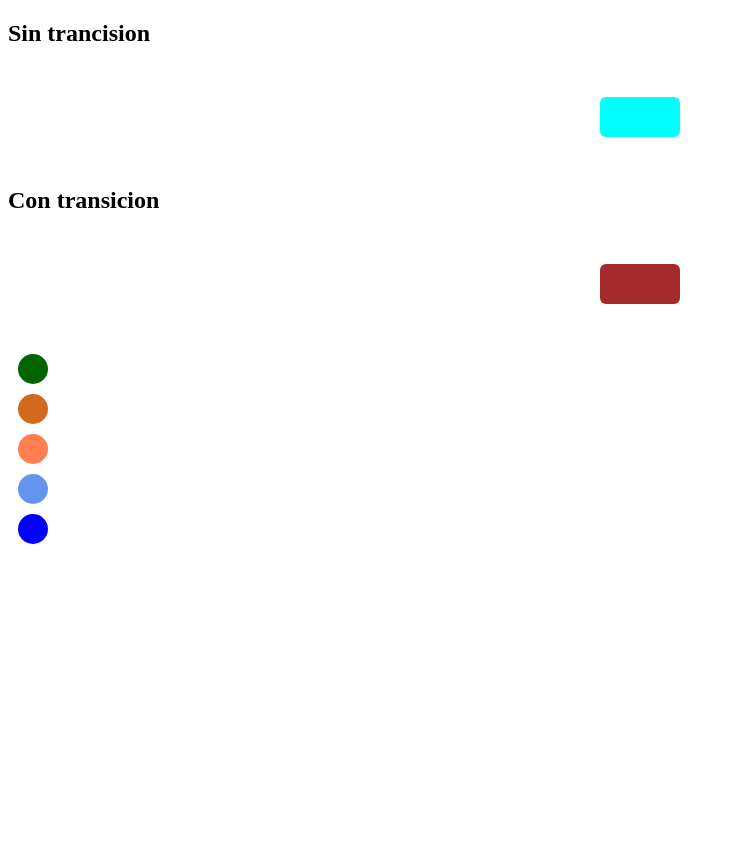
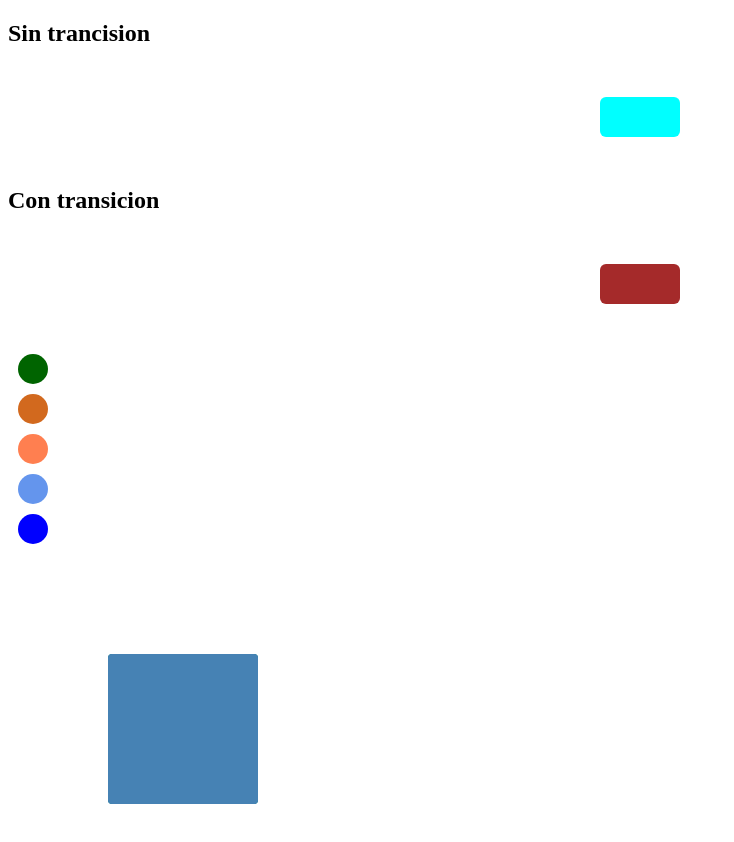
Before and after one commit to rroca2498/animacion-css, a plain HTML site: page index.html in a window 1280 px wide. Shown: the whole page, without its empty margins (0-734 px from the left). After the commit the page ends 804 px from the top, so only its background shows below. Drawn offline with Linux system fonts and the light colour scheme.

Commit message:
Agrego archivos para probar animaciones

```diff
--- a/style.css
+++ b/style.css
@@ -69,4 +69,21 @@ transition: all 4s;
     height: 150px;
     width: 150px;
     margin: 100px;
+    /*En un futuro voy a utilizar las coordenadas en el transform*/
+    position: absolute;
 }
+
+.square1{
+    background-color: teal;
+}
+
+.square2{
+    background-color: steelblue;
+    transition: all 0.8s;
+}
+
+.square2:hover{
+    /*en este transform se abrevia eje x primero separados por una coma y el eje y */
+    transform: translate(20px, 20px);
+    background-color: transparent;
+}
```
Also changed, not shown: Imagenes/Logo viejo.png (added), Imagenes/Logo-nuevo.jpg (added).
